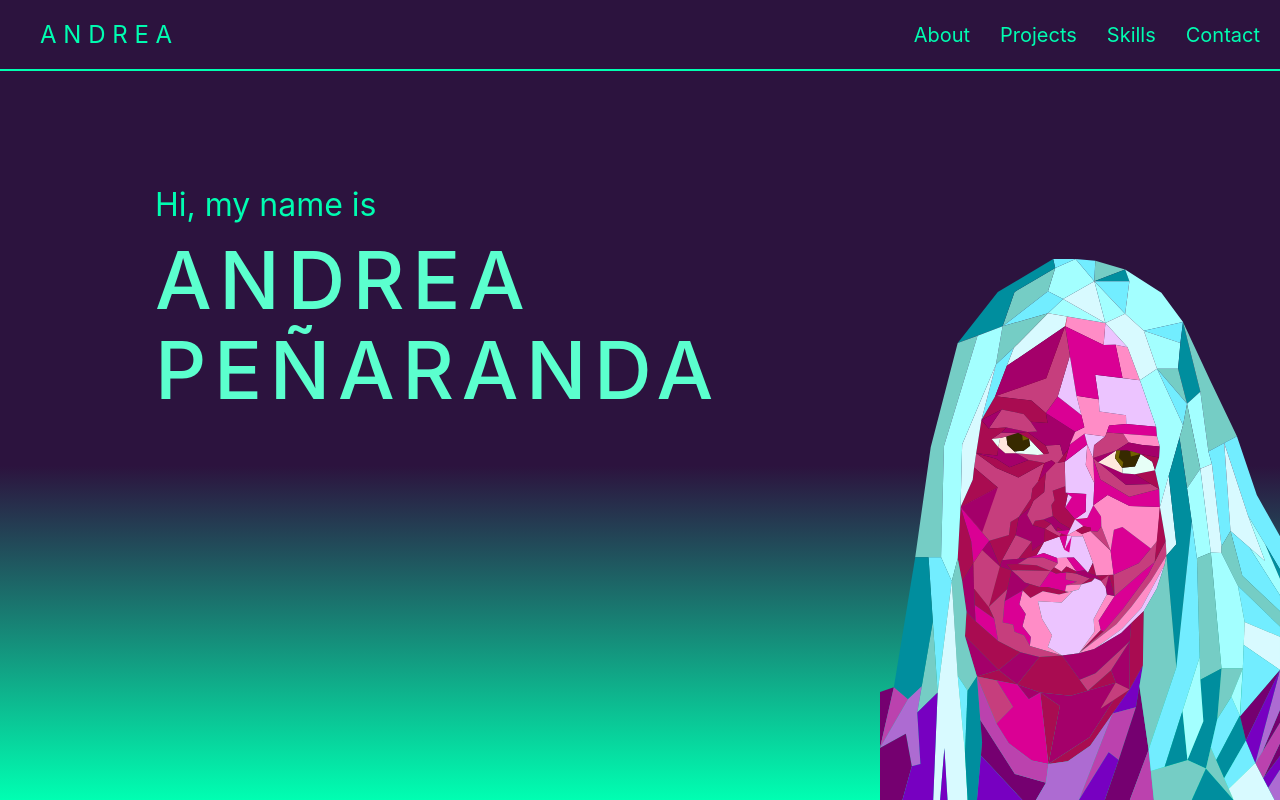
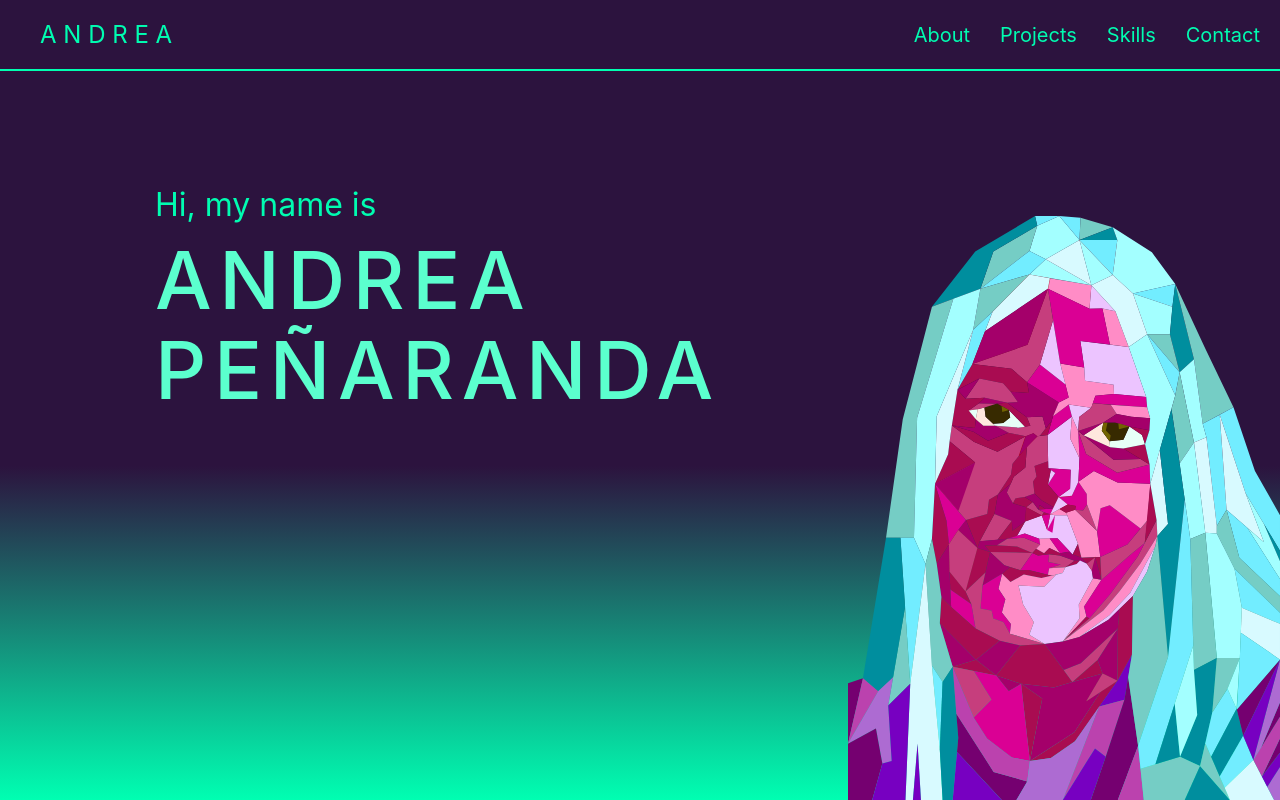
Before and after one commit to andpenaranda/Portfolio, a React (Create React App) app: page / in a window 1280 px wide. Built offline with nearby package versions, Linux system fonts and the light colour scheme.

Commit message:
Change size of image

```diff
--- a/src/Components/Organisms/Welcome/Welcome.module.css
+++ b/src/Components/Organisms/Welcome/Welcome.module.css
@@ -38,7 +38,7 @@
 
 .imageStyle {
   position: absolute;
-  width: 25rem;
+  width: 27rem;
   right: 0%;
   bottom: 0%;
 }
```
